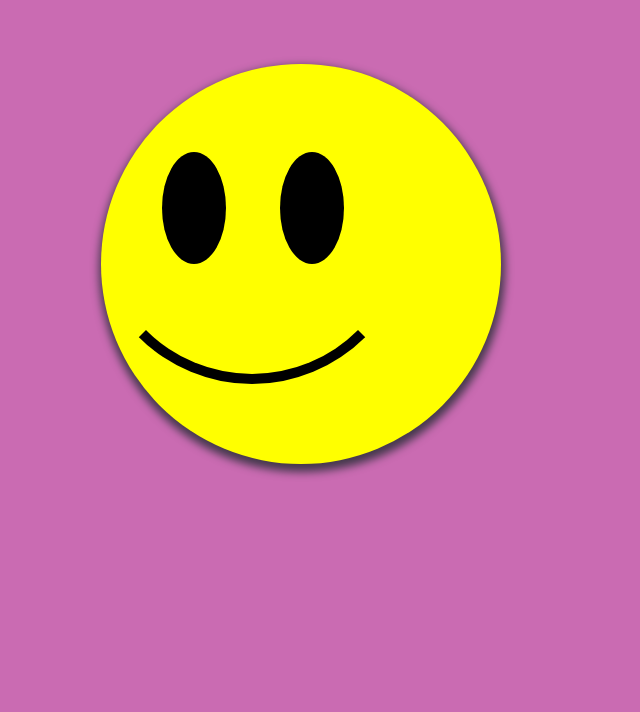
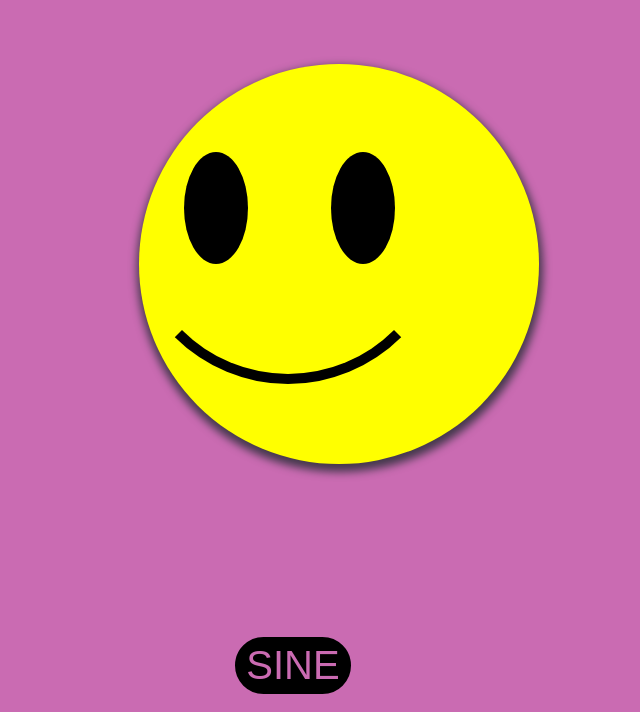
Before and after one commit to AnkanGranero/MelodicSmiley, a plain HTML site: page melodicSmiley.html in a window 1280 px wide. Shown: the part 104-816 px from the top of the page, without its empty margins (355-995 px from the left). Drawn offline with Linux system fonts and the light colour scheme.

Commit message:
waveform change possible

```diff
--- a/melodicSmiley.css
+++ b/melodicSmiley.css
@@ -2,17 +2,10 @@ body {background: rgb(202, 107, 178);
 
 }
 
-.smiley {  display: flex;
-
-position: relative;
-justify-content: end;
-
-height: 100vh;
-width:100vw;
 
 
 
-}
+
 
 
 #shape {position: absolute;
@@ -23,7 +16,7 @@ width:100vw;
     margin: auto;
     border-radius: 50%;
     top: 20%;
-    left: 35%;
+    left: 38%;
     box-shadow: 1px 5px 8px 3px #45394d;
 
                   }
@@ -36,7 +29,7 @@ width:100vw;
     height:14%;
     width: 5%;
     top: 31%;
-    left: 39.8%;
+    left: 41.5%;
     z-index: 1;
 }
 
@@ -46,13 +39,13 @@ width:100vw;
     height:14%;
     width: 5%;
     top: 31%;
-    left: 49%;
+    left: 53%;
     z-index: 0;
 }
 
 #mouth { position: absolute;
     top: 20%;
-    left: 46.8%;
+    left: 49.6%;
     transform: translateX(-50%);
     border: 10px solid transparent;
     border-bottom: 10px solid black;
@@ -62,3 +55,51 @@ width:100vw;
     border-radius: 100%;
 
 }
+
+.smileyWrapper {  display: flex;
+    flex-direction: row;
+ position: relative;
+ justify-content: center;
+ flex-wrap: wrap;
+
+ height: 100vh;
+ width:100vw;
+
+
+
+
+ }
+/* .smiley {
+
+} */
+
+.waveForm { display:flex;
+
+   flex-direction: row;
+
+   align-self: flex-end;
+
+
+
+
+
+
+
+
+}
+
+
+#waveFormBtn {background-color: black;
+              /* border-top: 40px solid black;
+              border-left: 40px solid transparent;
+              border-right:40px solid transparent;
+              border-bottom: 40px solid black; */
+              border: 5px solid black;
+              margin: 10px;
+              border-radius: 30px;
+              font-size: 40px;
+              color:  rgb(202, 107, 178);
+
+}
+#waveFormBtn:hover {color: white ;
+    transform: scale(1.1); }
--- a/melodicSmiley.html
+++ b/melodicSmiley.html
@@ -14,7 +14,8 @@
 
 
 
-        <div class="smiley">
+        <div class="smileyWrapper">
+            <div class="smiley">
             <div id="shape"></div>
             <div id="left-eye"></div>
             <div id="right-eye"></div>
@@ -22,9 +23,18 @@
 
 
 
+
     </div>
+    <div class="waveForm">
+        <button id="waveFormBtn">SINE</button id="waveFormBtn">
+    </div>
+</div>
     <script>
         let i = 0;
+        let j = 0;
+        let waveform = "sine";
+
+
 
     document.querySelector(".smiley").addEventListener("click", function (e) {
         e.preventDefault();
@@ -34,13 +44,13 @@
 
         let oscilator = audioCtx.createOscillator();
         oscilator.frequency.value = 440;
-        oscilator.type = "sine";
+        oscilator.type = waveform;
         oscilator.connect(audioCtx.destination);
 
         let arr = [293.66,329.63, 261.63, 130.81, 196.00	];
 
 
-   /*     let typeArr = ["sine","sawtooth", "triangle", "square" ]; */
+
 
 
         function melody() {
@@ -62,6 +72,20 @@
 
 
     });
+    document.querySelector("#waveFormBtn").addEventListener("click", function (e) {
+        e.preventDefault();
+        let typeArr = ["sine","sawtooth", "triangle", "square" ];
+        if (j == 3) {
+            j= -1
+            console.log("changed j to -1")
+        }
+
+        waveform = typeArr[++j]
+        document.getElementById("waveFormBtn").innerHTML = waveform;
+
+
+
+        })
 
 </script>
 
```
